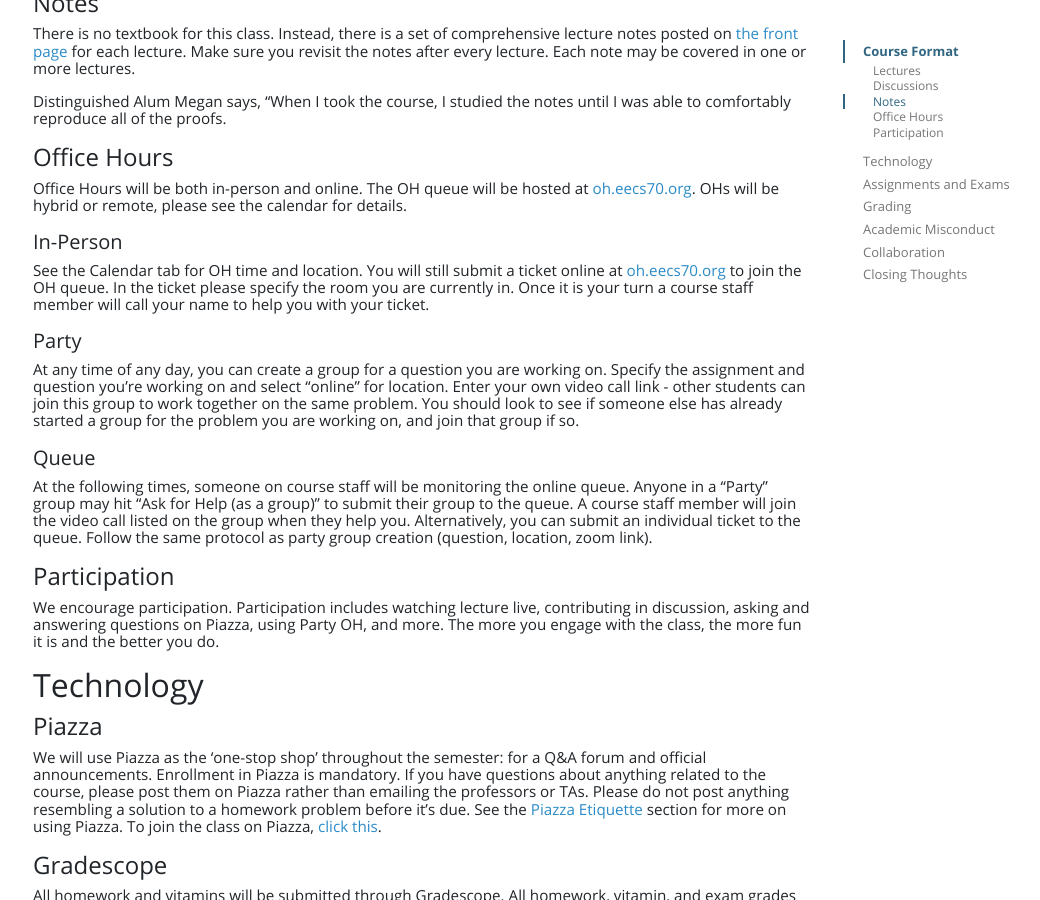
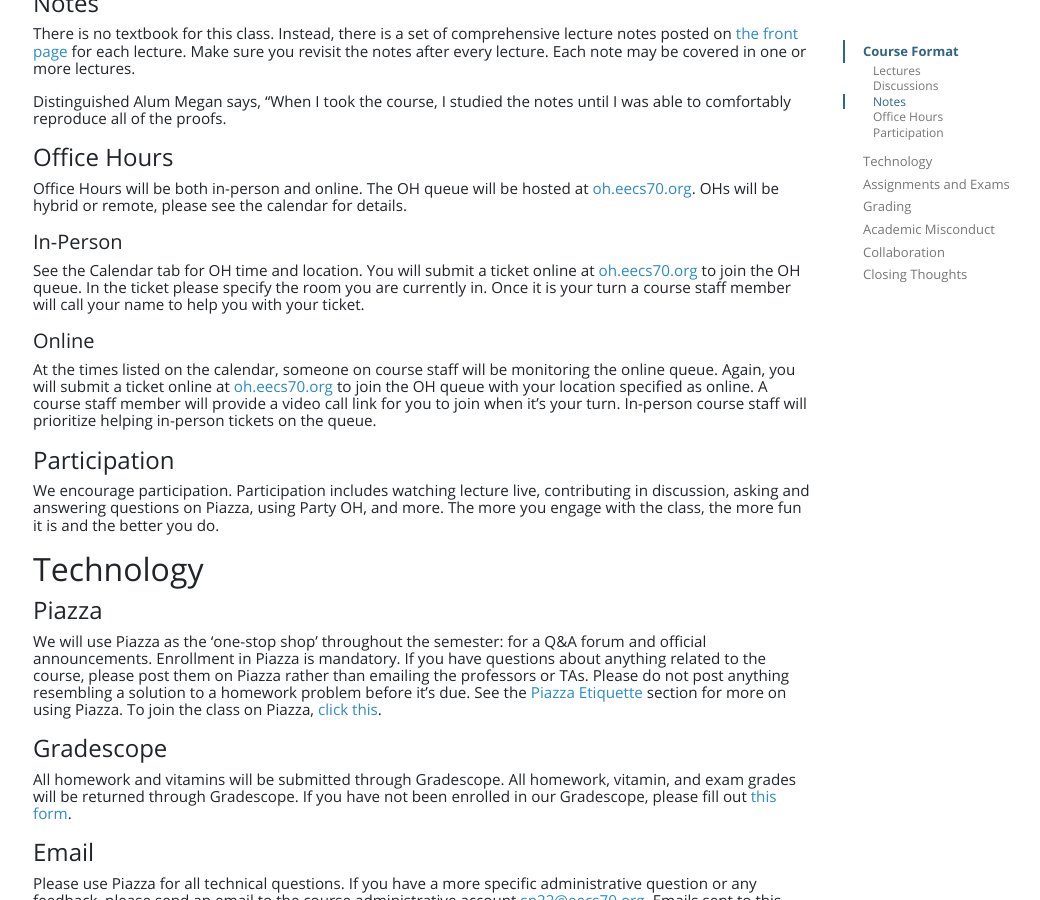
Before and after one commit to tsgoten/cs70-website, a Jekyll site: the page built from policies.md, in a window 1280 px wide and 900 px high, scrolled down 741 px. Shown: the whole window, without its empty margins (82-1122 px from the left). Built offline with Jekyll 4.4.1, drawn with Linux system fonts in a browser that asks for light colours.

Commit message:
Update office hour policy

```diff
--- a/policies.md
+++ b/policies.md
@@ -39,17 +39,15 @@
 #### In-Person
 
 See the Calendar tab for OH time and location.
-You will still submit a ticket online at [oh.eecs70.org](https://oh.eecs70.org) to join the OH queue.
+You will submit a ticket online at [oh.eecs70.org](https://oh.eecs70.org) to join the OH queue.
 In the ticket please specify the room you are currently in.
 Once it is your turn a course staff member will call your name to help you with your ticket.
 
-#### Party
+#### Online
 
-At any time of any day, you can create a group for a question you are working on. Specify the assignment and question you’re working on and select “online” for location. Enter your own video call link - other students can join this group to work together on the same problem. You should look to see if someone else has already started a group for the problem you are working on, and join that group if so.
-
-#### Queue
-
-At the following times, someone on course staff will be monitoring the online queue. Anyone in a “Party” group may hit “Ask for Help (as a group)” to submit their group to the queue. A course staff member will join the video call listed on the group when they help you. Alternatively, you can submit an individual ticket to the queue. Follow the same protocol as party group creation (question, location, zoom link).
+At the times listed on the calendar, someone on course staff will be monitoring the online queue.
+Again, you will submit a ticket online at [oh.eecs70.org](https://oh.eecs70.org) to join the OH queue with your location specified as online.
+A course staff member will provide a video call link for you to join when it's your turn. In-person course staff will prioritize helping in-person tickets on the queue.
 
 ### Participation
 
```
